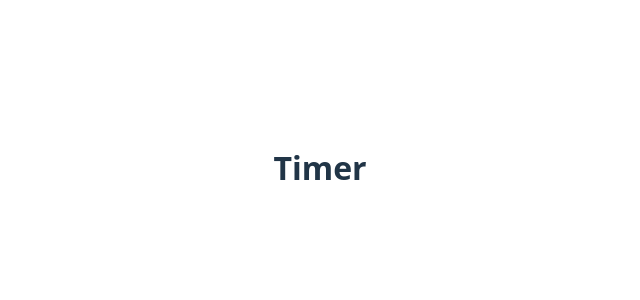
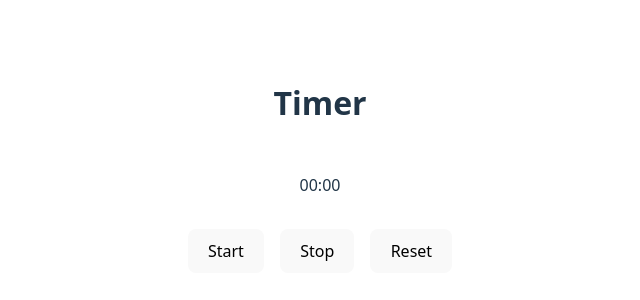
Before and after one commit to AndreCarpio/bootcamp-frontend-25, a React (Vite) app: page / in a window 1280 px wide. Shown: the part 232-532 px from the top of the page, without its empty margins (320-960 px from the left). Built offline with nearby package versions, Linux system fonts and the light colour scheme.

Commit message:
creating start method

```diff
--- a/src/App.jsx
+++ b/src/App.jsx
@@ -1,13 +1,46 @@
-import { useState } from "react";
+import { useEffect, useRef, useState } from "react";
 import "./App.css";
 import { Title } from "./components/atoms/Title";
+import { Button } from "./components/atoms/Button";
 
 export function App() {
   const [timer, setTimer] = useState(0);
+  const idInterval = useRef(null);
+
+  useEffect(() => {}, []);
+
+  function start() {
+    if (idInterval.current != null) {
+      return;
+    }
+    let newIdInterval = setInterval(() => {
+      setTimer((prev) => {
+        return prev + 100;
+      });
+    }, 100);
+    idInterval.current = newIdInterval;
+  }
+
+  function stop() {}
+
+  function formatTime(ms) {
+    const totalSeconds = Math.floor(ms / 1000);
+    const minutes = Math.floor(totalSeconds / 60);
+    const seconds = totalSeconds % 60;
+    const paddedMinutes = String(minutes).padStart(2, "0");
+    const paddedSeconds = String(seconds).padStart(2, "0");
+    return `${paddedMinutes}:${paddedSeconds}`;
+  }
 
   return (
-    <>
+    <div style={{ display: "flex", flexDirection: "column", gap: "1rem" }}>
       <Title>Timer</Title>
-    </>
+      <p>{formatTime(timer)}</p>
+      <div style={{ display: "flex", gap: "1rem" }}>
+        <Button onClick={start}>Start</Button>
+        <Button>Stop</Button>
+        <Button>Reset</Button>
+      </div>
+    </div>
   );
 }
```
